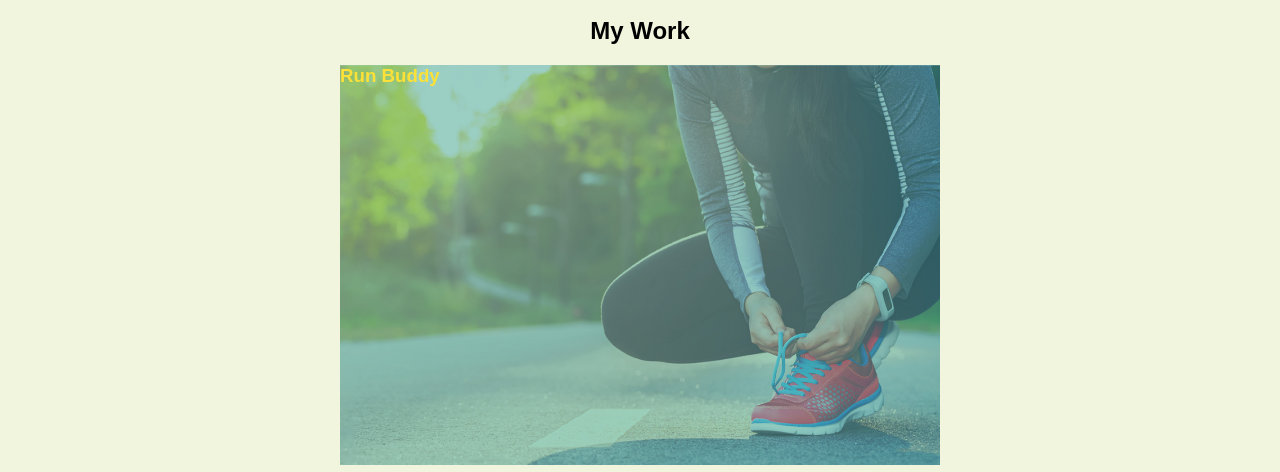
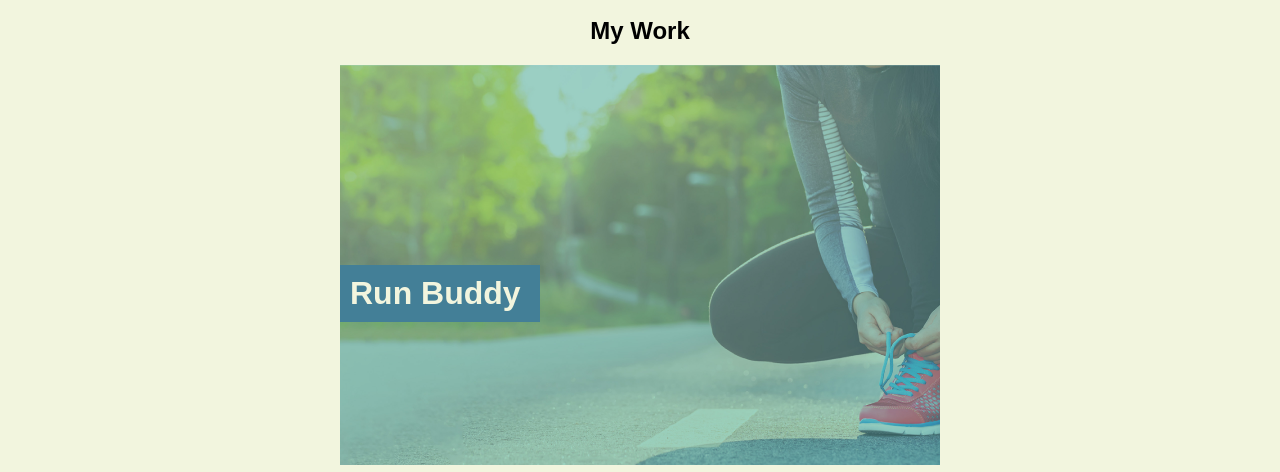
Before and after one commit to quasse/portfolio, a plain HTML site: page index.html in a window 1280 px wide. Shown: the part 408-880 px from the top of the page. Drawn offline with Linux system fonts and the light colour scheme.

Commit message:
Added clickable link to Run buddy project and styled heading

```diff
--- a/assets/css/styles.css
+++ b/assets/css/styles.css
@@ -15,6 +15,13 @@
 body {
   background-color: var(--background-color);
   font-family: Arial, Helvetica, sans-serif;
+}
+
+a:hover,
+a:visited,
+a:link,
+a:active {
+  text-decoration: none;
 }
 
 /* Heading styles start */
@@ -45,7 +52,6 @@ header nav ul li {
 }
 
 header nav ul li a {
-  text-decoration: none;
   color: white;
 }
 
@@ -91,21 +97,35 @@ header nav ul li a {
 
 .work .projects {
   width: 100%;
-  /* text-align: center; */
 }
 
 .work .projects .first-project {
   width: 600px;
   height: 400px;
-  background-image: url("../images/hero-bg.jpg");
-  background-size: cover;
-  background-position: 80%;
-  display: block;
   margin: 10px auto;
 }
 
-.work .projects .first-project h3 {
-  color: #fce138;
+.work .projects .first-project img {
+  width: 600px;
+  height: 400px;
+  object-fit: cover;
+  z-index: 0;
+  position: absolute;
+}
+
+.work .projects .first-project a h3 {
+  color: var(--background-color);
+  font-size: 32px;
+  padding: 10px;
+  width: 200px;
+  background-color: var(--quaternary-color);
+  position: relative;
+  top: 200px;
+  z-index: 1;
+}
+
+.work .projects .first-project:hover {
+  opacity: 0.5;
 }
 
 .work .projects .other-projects {
@@ -150,6 +170,7 @@ header nav ul li a {
 }
 
 .contact ul li a {
-  text-decoration: none;
   color: var(--primary-color);
 }
+
+/* Contact section end */
--- a/index.html
+++ b/index.html
@@ -47,7 +47,10 @@
       <h2>My Work</h2>
       <div class="projects">
         <div class="first-project">
-          <h3>Run Buddy</h3>
+          <a href="https://quasse.github.io/run-buddy/">
+            <img src="assets/images/hero-bg.jpg" />
+            <h3>Run Buddy</h3>
+          </a>
         </div>
         <div class="other-projects">
           <div class="project2">
```
